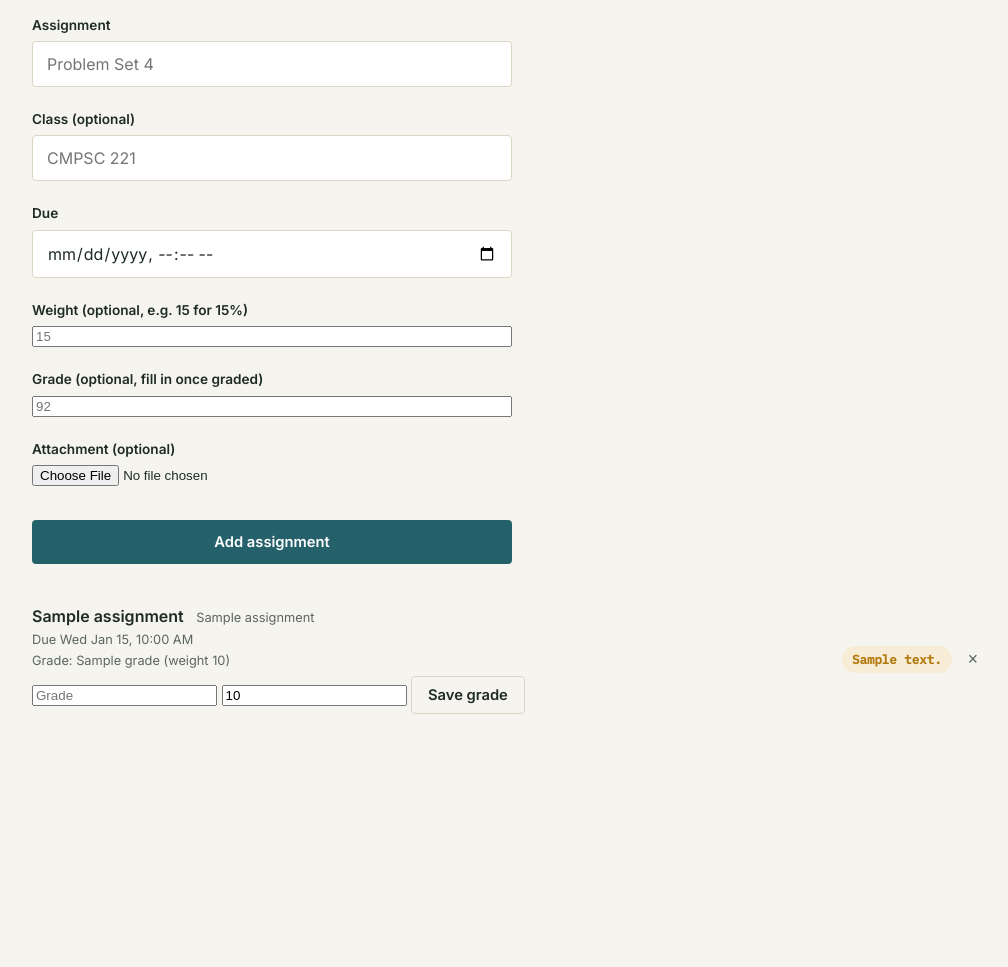
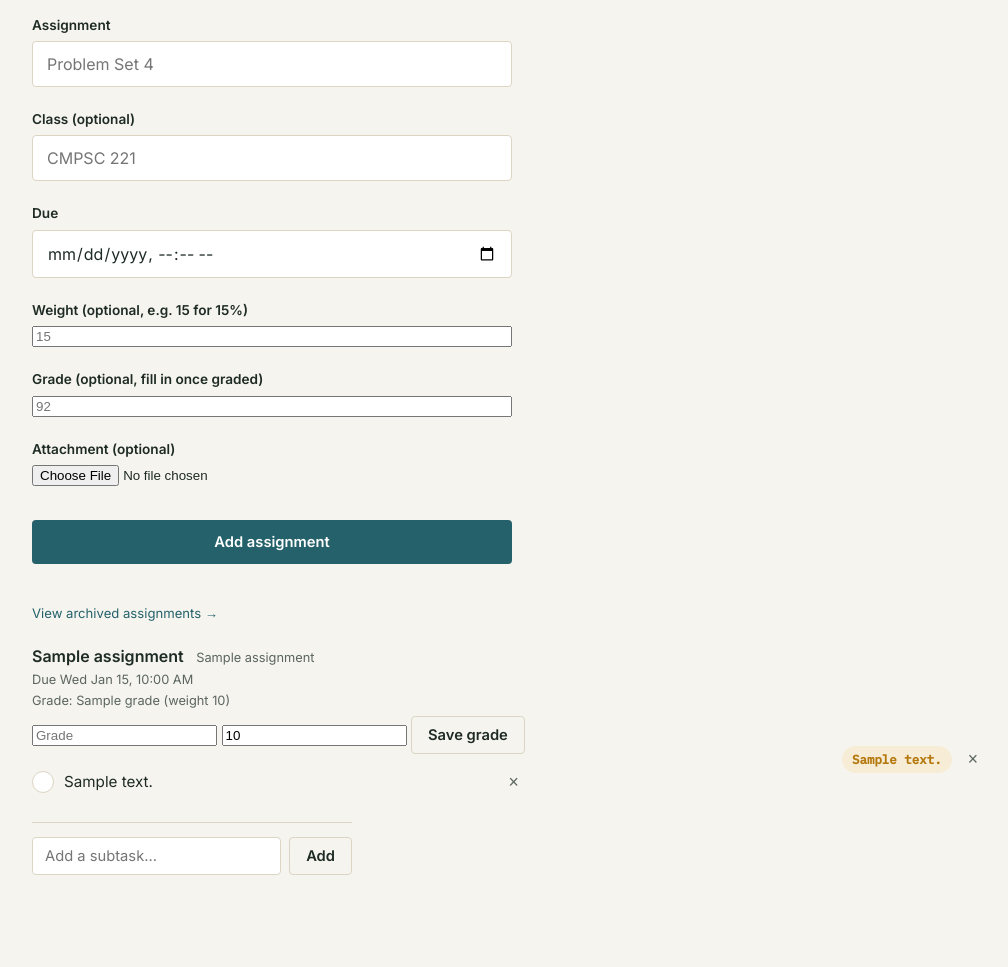
Before and after one commit to Aayush-Ingale/Projects, a Flask app: template College Dashboard/templates/assignments.html in a window 1280 px wide. Shown: the part 218-1185 px from the top of the page, without its empty margins (132-1140 px from the left). Before the commit the page ends 932 px from the top, so only its background shows below. Run offline with Flask 3, Linux system fonts and the light colour scheme; the template is opened without the code that fills it: most values are stand-ins (such as "Sample title", 1, 10 or a date in 2020).

Commit message:
Enhance assignments page with additional features

```diff
--- a/College Dashboard/templates/assignments.html
+++ b/College Dashboard/templates/assignments.html
@@ -7,7 +7,8 @@
   <h1>Assignments.</h1>
 </section>
 
-<form class="ticket-form" method="POST" action="{{ url_for('assignments_page') }}" enctype="multipart/form-data">  <label for="name">Assignment</label>
+<form class="ticket-form" method="POST" action="{{ url_for('assignments_page') }}" enctype="multipart/form-data">
+  <label for="name">Assignment</label>
   <input type="text" id="name" name="name" placeholder="Problem Set 4" required>
 
   <label for="class_name">Class (optional)</label>
@@ -28,6 +29,10 @@
   <button class="btn-primary" type="submit">Add assignment</button>
 </form>
 
+<p class="field-hint" style="margin-bottom: 20px;">
+  <a href="{{ url_for('archived_assignments_page') }}">View archived assignments →</a>
+</p>
+
 {% if not assignments %}
   <p class="card-empty">Nothing added yet.</p>
 {% else %}
@@ -38,22 +43,46 @@
           <span class="assignment-name">{{ a.name }}</span>
           {% if a.class_name %}<span class="assignment-class">{{ a.class_name }}</span>{% endif %}
           <p class="assignment-due">Due {{ a.due_dt.strftime('%a %b %-d, %-I:%M %p') }}</p>
+
           {% if a.grade is not none %}
             <p class="assignment-due">Grade: {{ a.grade }}{% if a.weight %} (weight {{ a.weight }}){% endif %}</p>
           {% endif %}
+
           {% if a.attachment_filename %}
             <a href="{{ url_for('download_attachment', assignment_id=a.id) }}">📎 {{ a.attachment_original_name }}</a>
           {% endif %}
+
+          <!-- Grade / weight entry -->
           <form method="POST" action="{{ url_for('set_grade', assignment_id=a.id) }}" style="margin-top:6px;">
             <input type="number" step="any" name="grade" value="{{ a.grade if a.grade is not none else '' }}" placeholder="Grade">
             <input type="number" step="any" name="weight" value="{{ a.weight if a.weight is not none else '' }}" placeholder="Weight">
             <button class="btn-ghost" type="submit">Save grade</button>
           </form>
+
+          <!-- Subtasks / checklist -->
+          <ul class="todo-list" style="margin-top:10px;">
+            {% for s in a.subtasks %}
+              <li class="{{ 'is-done' if s.done }}">
+                <form method="POST" action="{{ url_for('toggle_subtask', assignment_id=a.id, subtask_id=s.id) }}" class="todo-toggle-form">
+                  <button type="submit" class="todo-check">{{ '✓' if s.done else '' }}</button>
+                </form>
+                <span class="todo-text">{{ s.text }}</span>
+                <form method="POST" action="{{ url_for('delete_subtask', assignment_id=a.id, subtask_id=s.id) }}" class="delete-form">
+                  <button class="delete-btn" type="submit" title="Remove">&times;</button>
+                </form>
+              </li>
+            {% endfor %}
+          </ul>
+          <form class="inline-add-form" method="POST" action="{{ url_for('add_subtask', assignment_id=a.id) }}" style="max-width: 320px;">
+            <input type="text" name="text" placeholder="Add a subtask..." required>
+            <button class="btn-ghost" type="submit">Add</button>
+          </form>
         </div>
+
         <div class="assignment-right">
-          <span class="countdown-badge {{ 'is-overdue' if a.is_overdue }}">{{ a.countdown_text }}</span>
-          <form method="POST" action="{{ url_for('delete_assignment', assignment_id=a.id) }}">
-            <button class="delete-btn" type="submit">&times;</button>
+          <span class="countdown-badge {{ 'is-overdue' if a.is_overdue else ('is-due-soon' if a.is_due_soon) }}">{{ a.countdown_text }}</span>
+          <form method="POST" action="{{ url_for('archive_assignment', assignment_id=a.id) }}">
+            <button class="delete-btn" type="submit" title="Archive">&times;</button>
           </form>
         </div>
       </li>
```
